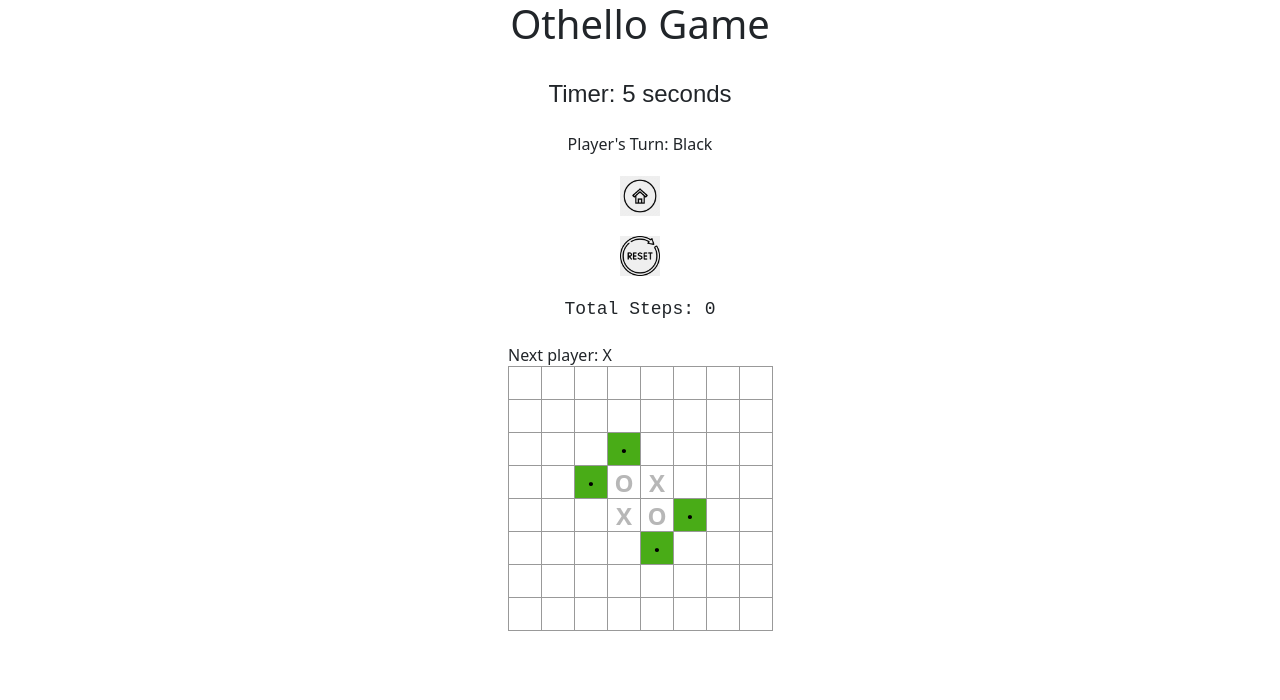
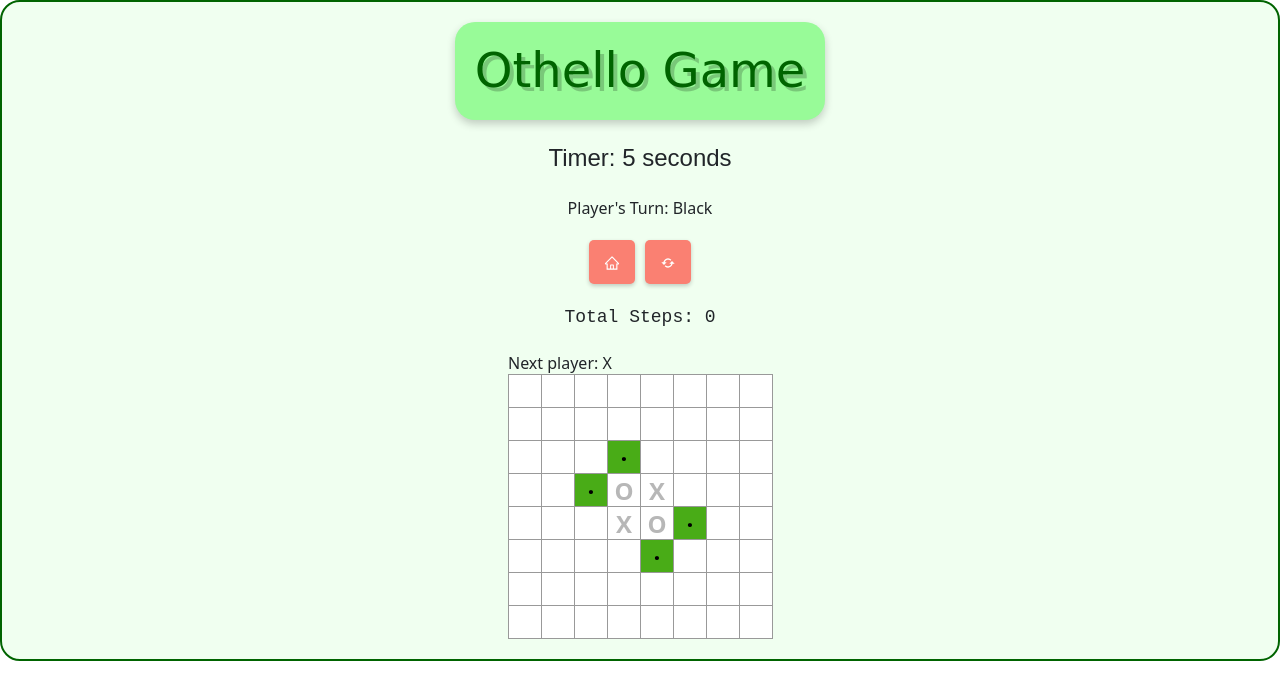
Before and after one commit to inari-mike/Reversed-Othello, a React (Vite) app in the folder Frontend/othello/: page /othello-game in a window 1280 px wide. Shown: the top 700 px of the page. Built offline with nearby package versions, Linux system fonts and the light colour scheme.

Commit message:
ready for merge

```diff
--- a/Frontend/othello/package.json
+++ b/Frontend/othello/package.json
@@ -13,6 +13,7 @@
     "bootstrap": "^5.3.3",
     "react": "^18.2.0",
     "react-dom": "^18.2.0",
+    "react-icons": "^5.1.0",
     "react-router": "^6.22.3",
     "react-router-dom": "^5.3.4"
   },
--- /dev/null
+++ b/Frontend/othello/src/GameModal.jsx
@@ -0,0 +1,16 @@
+// GameModal.jsx
+const GameModal = ({ isOpen, onClose, status }) => {
+    if (!isOpen) return null;
+
+    return (
+      <div className="modal">
+        <div className="modal-content">
+          <h2>{status}</h2>
+          <button onClick={onClose}>Back to Game</button>
+          <button onClick={() => window.location.reload()}>Reset Game</button>
+        </div>
+      </div>
+    );
+  };
+
+  export default GameModal;
--- a/Frontend/othello/src/OthelloBoard.jsx
+++ b/Frontend/othello/src/OthelloBoard.jsx
@@ -1,5 +1,7 @@
 import React from 'react';
-import { useState } from 'react';
+import { useState, useEffect  } from 'react';
+import GameModal from './GameModal';
+
 import './OthelloBoardStyle.css'
 
 function Square({ value, onSquareClick, highlight }) {
@@ -15,6 +17,17 @@ function Square({ value, onSquareClick, highlight }) {
 
 function Board({ xIsNext, squares, onPlay }) {
   const boardSize = 8;
+  const [isModalOpen, setIsModalOpen] = useState(false);
+
+  // Function to open the modal
+  const openModal = () => {
+    setIsModalOpen(true);
+  };
+
+  // Function to close the modal
+  const closeModal = () => {
+    setIsModalOpen(false);
+  };
 
   function calculateFlippedSquares(i) {
     const flippedSquares = [];
@@ -76,8 +89,9 @@ function Board({ xIsNext, squares, onPlay }) {
         }
       }
     }
-    console.log(xIsNext)
-    console.log(validMoves)
+    // console.log(xIsNext)
+    // console.log(validMoves)
+    //seems as though there is a loop constantly runnning here
 
     return validMoves;
   }
@@ -110,24 +124,45 @@ function Board({ xIsNext, squares, onPlay }) {
       nextSquares[i] = 'O';
     }
     onPlay(nextSquares);
+    const winner = countPieces(nextSquares);
+    if (winner !== "Draw" || validMoves.length === 0) {
+      openModal(); // Open modal when there's a winner or draw
+    }
   }
+  function handleReset() {
+    // Reset the game state here
+    closeModal(); // Close the modal after resetting
+  }
+
+  function handleBackToGame() {
+    // Handle navigation back to the game page
+    closeModal(); // Close the modal after navigating back
+  }
+
+  //useEffect(() => {
   const validMoves = calculateValidMoves();
   let status;
   if (validMoves.length === 0) {
     const winner = countPieces(squares);
     if (winner != "Draw") {
-      // console.log('w')
+      //console.log('w')
+      alert('Winner: ' + winner); // Popup for winner
+
       status = 'Winner: ' + winner;
     } else {
       status = 'Draw';
+      alert('Draw'); // Popup for draw
+
       // console.log('D')
 
     };
+    //setIsModalOpen(true); // Show the modal
     } else {
     status = 'Next player: ' + (xIsNext ? 'X' : 'O');
     // console.log('n')
 
   }
+//}, [squares,xIsNext]);
   // const winner = calculateWinner(squares);
   // let status;
   // if (winner) {
@@ -158,6 +193,10 @@ function Board({ xIsNext, squares, onPlay }) {
           })}
         </div>
       ))}
+      {/* Board rendering logic... */}
+      {isModalOpen && (
+        <GameModal isOpen={isModalOpen} onClose={closeModal} status={status} />
+      )}
     </>
   );
 }
@@ -227,3 +266,7 @@ function countPieces(squares) {
     return "Draw";
   }
 }
+
+// export function printSomeStuff(){
+//   console.log("hello");
+// }
--- a/Frontend/othello/src/OthelloIntroPageStyle.css
+++ b/Frontend/othello/src/OthelloIntroPageStyle.css
@@ -1,5 +1,3 @@
-/* styling_for_game_page.css */
-
 /* Center the entire OthelloPage */
 .othello-page {
   display: flex;
@@ -7,18 +5,28 @@
   align-items: center;
   justify-content: center;
   height: 100vh; /* Adjust as needed */
+  background-color: #F0FFF0; /* Very pale green, for a subtle board-like feel */
+  font-family: 'Comic Sans MS', 'Comic Neue', cursive; /* Bubbly font for the whole page */
+  color: #006400; /* Dark green, reminiscent of an Othello board */
+  text-shadow: 2px 2px 0px rgba(0,0,0,0.1); /* Slight 3D effect on texts */
 }
 
 /* Style the background image */
 .background-image img {
   max-width: 100%;
   height: auto;
+  border-radius: 20px; /* Rounded corners for images */
+  box-shadow: 0 4px 8px 0 rgba(0,0,0,0.2); /* Soft shadow for depth */
 }
 
 /* Style the rules section */
 .rules {
   text-align: center;
   margin: 20px;
+  background-color: #98FB98; /* Pale green background for contrast */
+  padding: 20px;
+  border-radius: 20px; /* Rounded corners for a bubbly look */
+  box-shadow: 0 4px 8px 0 rgba(0,0,0,0.2); /* Soft shadow for depth */
 }
 
 /* Style the play button */
@@ -29,10 +37,12 @@
   border: none;
   cursor: pointer;
   font-size: 16px;
-    border-radius: 5px;
+  border-radius: 15px; /* More rounded corners for a bubbly button */
   transition: background-color 0.3s ease;
+  box-shadow: 0 4px 8px 0 rgba(0,0,0,0.2); /* Soft shadow for depth */
 }
 
 .play-button:hover {
   background-color: #0056b3;
+  transform: scale(1.05); /* Slightly enlarge button on hover for a playful effect */
 }
--- a/Frontend/othello/src/gamePage.jsx
+++ b/Frontend/othello/src/gamePage.jsx
@@ -2,7 +2,12 @@ import React, { useState, useEffect } from 'react';
 import { useHistory } from 'react-router-dom'; // Import useHistory
 
 import OthelloBoard from './OthelloBoard'; // Import your 8x8 board component
+import { AiOutlineHome } from "react-icons/ai";
+import { BiRefresh } from "react-icons/bi";
+
 import './styling_for_game_page.css'
+
+// import { printSomeStuff } from './OthelloBoard';
 const OthelloGame = () => {
   const history = useHistory(); // Get the history object
 
@@ -34,7 +39,12 @@ const OthelloGame = () => {
 
   // Handle navigation to home
   const handleGoHome = () => {
+    //history.push('/'); // Navigate to OthelloPage
+    const confirmed = window.confirm("Are you sure you want to go home? Your game progress will be lost.");
+    if (confirmed) {
+    console.log("I got it"); // Display message if confirmed
     history.push('/'); // Navigate to OthelloPage
+  }
   };
 //
 return (
@@ -42,15 +52,18 @@ const OthelloGame = () => {
     <h1>Othello Game</h1>
     <div className="timer">Timer: {timer} seconds</div>
     <div className="turn-block">Player's Turn: {playerTurn}</div>
-      <button className="home-button" onClick={handleGoHome}></button>
-      <button className="reset-button" onClick={handleReset}>
-        Reset
-      </button>
+    <div className="button-container">
+      <button className="home-button" onClick={handleGoHome}><AiOutlineHome /></button>
+      <button className="reset-button" onClick={handleReset}><BiRefresh /></button>
+    </div>
     <div className="total-steps">Total Steps: {totalSteps}</div>
     {/* Add your 8x8 board component here */}
     <OthelloBoard />
   </div>
 );
+
 };
 
+// console.log("kk")
+// printSomeStuff();
 export default OthelloGame;
--- a/Frontend/othello/src/styling_for_game_page.css
+++ b/Frontend/othello/src/styling_for_game_page.css
@@ -11,35 +11,6 @@
     text-align: center;
   }
 
-  .home-button {
-    width: 40px;
-    height: 40px;
-    background-image: url("/public/images/home_icon.png");
-    background-repeat: no-repeat;
-    background-position: center;
-    background-size: contain;
-    border: none;
-    padding: 10px;
-    text-indent: 100%;
-    white-space: nowrap;
-    overflow: hidden;
-  }
-
-  .reset-button {
-    width: 40px; /* Adjust based on the size of your icon */
-    height: 40px; /* Adjust based on the size of your icon */
-    background-image: url("/public/images/reset_icon.png");
-    background-repeat: no-repeat;
-    background-position: center; /* This will position the icon in the center */
-    background-size: contain; /* This will make sure the icon fits within the button */
-    border: none; /* Remove the default button border */
-    text-indent: -9999px; /* This will hide any text inside the button */
-
-    /* Flexbox properties for centering */
-    display: flex;
-    align-items: center;
-    justify-content: center;
-  }
 
 
   .total-steps {
@@ -57,3 +28,84 @@
   .turn-block {
     text-align: center;
   }
+
+  .othello-game {
+    display: flex;
+    flex-direction: column;
+    gap: 20px; /* This will space out your elements */
+    align-items: center; /* This will center the child elements horizontally */
+  }
+
+  .timer {
+    font-family: 'Digital-7 Mono', sans-serif; /* This is a digital clock style font */
+    font-size: 24px;
+    text-align: center;
+  }
+
+
+
+  .total-steps {
+    font-family: 'Courier New', Courier, monospace; /* This is a nice looking font */
+    font-size: 18px;
+    text-align: center;
+  }
+  .othello-game h1 {
+    text-align: center;
+  }
+  /* .game-title {
+    text-align: center;
+  } */
+
+  .turn-block {
+    text-align: center;
+  }
+
+
+  .othello-game h1 {
+    text-align: center;
+    font-family: 'Comic Sans MS', 'Comic Neue', cursive; /* This font has a bubbly feel */
+    color: #006400; /* Dark green, reminiscent of an Othello board */
+    text-shadow: 4px 4px 0px rgba(0,0,0,0.2); /* Gives a slight 3D effect */
+    font-size: 48px; /* Larger font size for emphasis */
+    margin: 0;
+    padding: 20px;
+    background-color: #98FB98; /* Pale green background for contrast */
+    border-radius: 20px; /* Rounded corners for a bubbly look */
+    box-shadow: 0 4px 8px 0 rgba(0,0,0,0.2); /* Soft shadow for depth */
+  }
+
+  /* Additional styling for the game container */
+  .othello-game {
+    display: flex;
+    flex-direction: column;
+    gap: 20px;
+    align-items: center;
+    padding: 20px;
+    border: 2px solid #006400; /* Dark green border */
+    border-radius: 20px; /* Rounded corners to match the title */
+    background-color: #F0FFF0; /* Very pale green, for a subtle board-like feel */
+  }
+
+  .button-container {
+    display: flex;
+    justify-content: center; /* Align buttons horizontally */
+    gap: 10px; /* Space between buttons */
+  }
+
+  .home-button, .reset-button {
+    padding: 10px 15px;
+    font-size: 16px;
+    cursor: pointer;
+    border: none;
+    border-radius: 5px; /* Rounded corners for a bubbly look */
+    box-shadow: 0 2px 4px rgba(0,0,0,0.2); /* Soft shadow for depth */
+    transition: background-color 0.3s ease;
+    background-color: #FA8072; /* Salmon pink background */
+    color: white; /* White text color */
+  }
+
+  .home-button:hover, .reset-button:hover {
+    transform: scale(1.1); /* Slightly enlarge button on hover for a playful effect */
+  }
+
+  /* You can add individual styles for .home-button and .reset-button if needed */
```
Also changed, not shown: 1 other file (tests, documents, lock files or other folders). Lines whose indentation alone changed are shown as unchanged.
